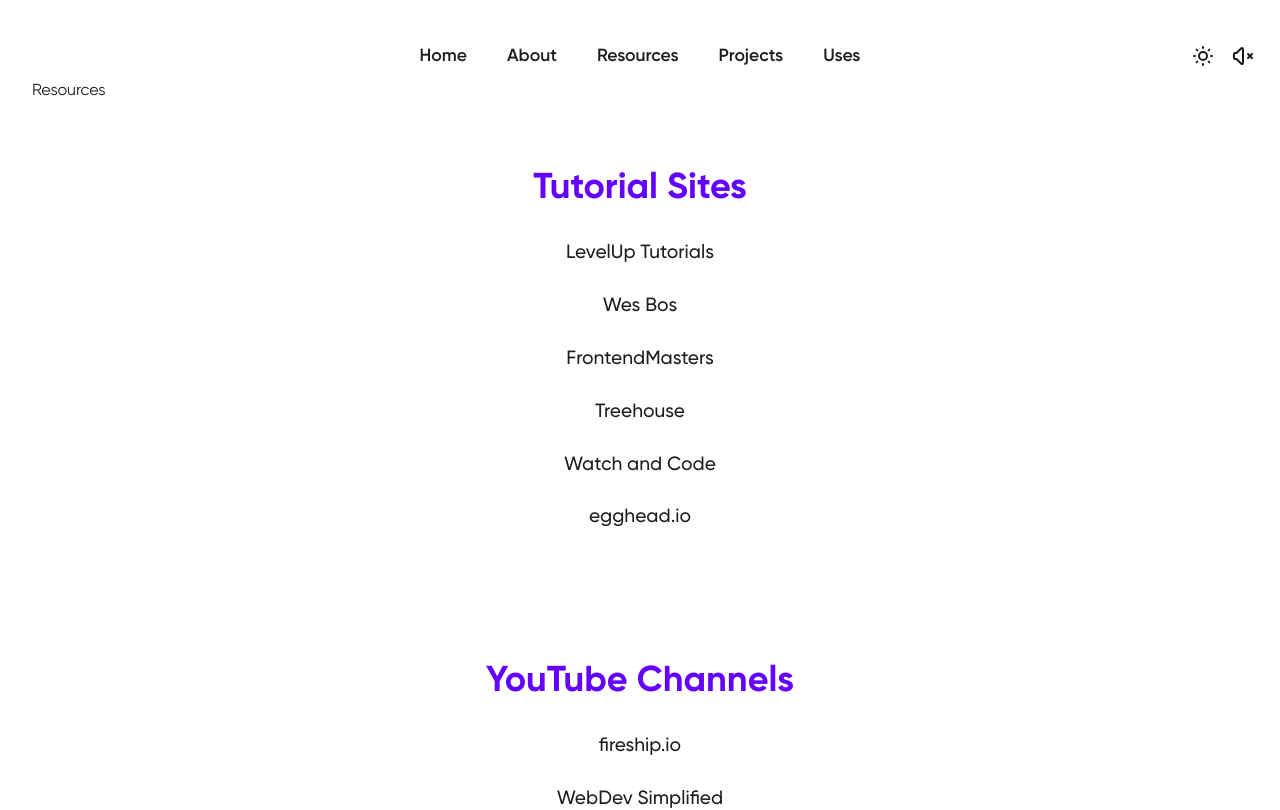
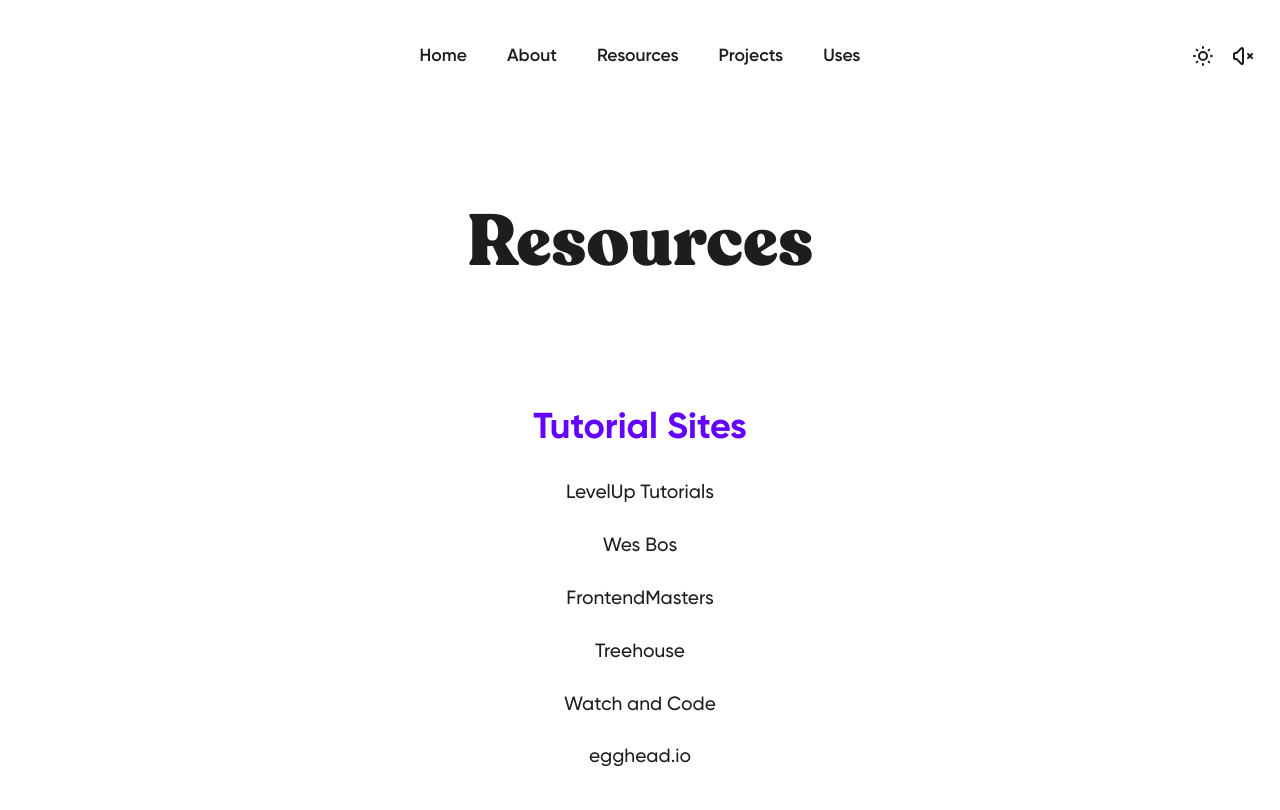
Before and after one commit to brandonleichty/personal-website-nextjs, a Next.js app: page /resources in a window 1280 px wide. Shown: the top 810 px of the page. Built offline with nearby package versions, Linux system fonts and the light colour scheme; no server answers.

Commit message:
adjust naming error

```diff
--- a/pages/resources.js
+++ b/pages/resources.js
@@ -8,7 +8,7 @@ export default function Resources() {
         <title>Brandon Leichty</title>
       </Head>
       <main>
-        <div classNameName="heading resources">
+        <div className="heading resources">
           <h1>Resources</h1>
           <div className="max-w-4xl mx-auto grid-container grid grid-flow-row grid-cols-1 sm:grid-cols-1 gap-24 gap-y-16 text-center">
         <div className="resource-section-heading">
```
